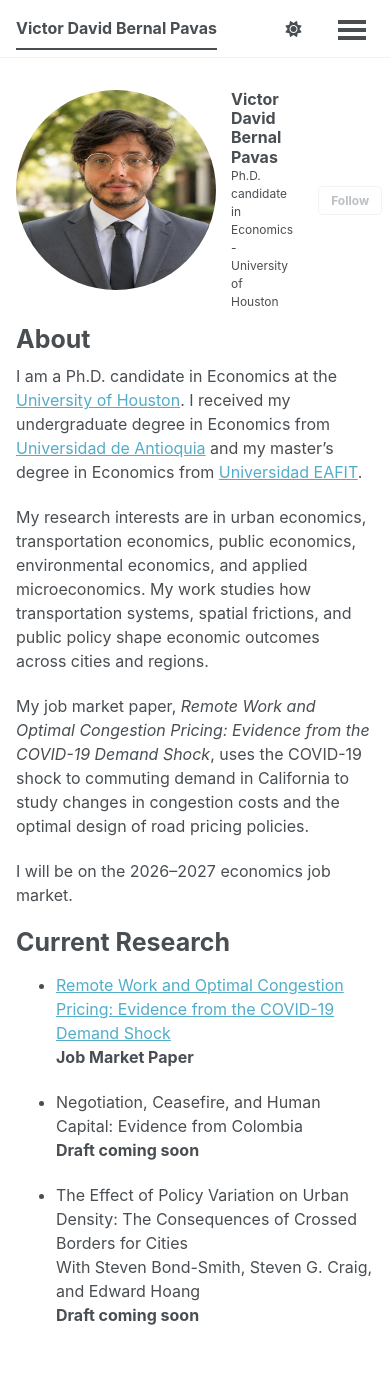
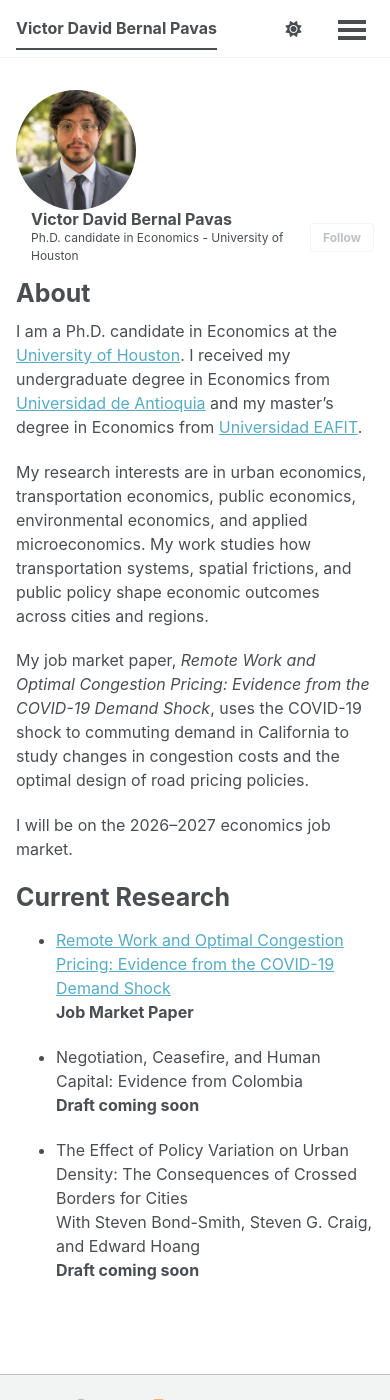
Before and after one commit to DavdBernal24/DavdBernal24.github.io, a Jekyll site: the page built from _pages/about.md, in a window 390 px wide and 1400 px high. Built offline with Jekyll 4.4.1, drawn with Linux system fonts in a browser that asks for light colours; a style sheet for code colours, icons or effects is not loaded.

Commit message:
Update _footer.scss

```diff
--- a/_sass/layout/_footer.scss
+++ b/_sass/layout/_footer.scss
@@ -107,12 +107,20 @@ bottom: auto;
 /* Larger profile photo on mobile */
 @media screen and (max-width: 768px) {
   .author__avatar {
-    text-align: center;
+    display: block !important;
+    width: 120px !important;
+    min-width: 120px !important;
+    max-width: 120px !important;
+    height: auto !important;
+    margin-right: 20px !important;
   }
 
   .author__avatar img {
-    width: 200px !important;
-    height: 200px !important;
-    max-width: 200px !important;
+    width: 120px !important;
+    height: 120px !important;
+    max-width: 120px !important;
+    min-width: 120px !important;
+    object-fit: cover !important;
+    border-radius: 50% !important;
   }
 }
```
